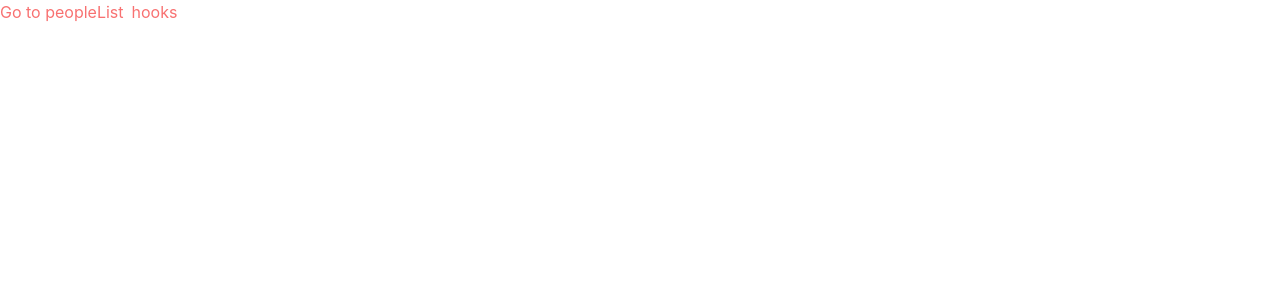
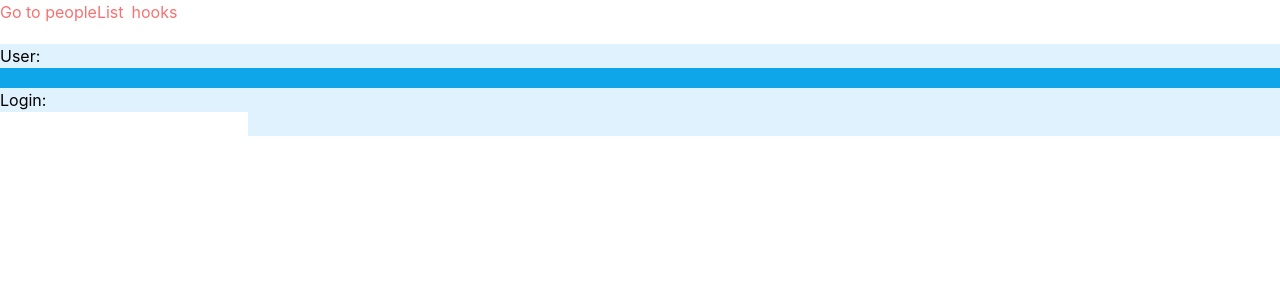
Before and after one commit to eepson123tw/my-app, a React (Create React App) app: page /Hooks in a window 1280 px wide. Shown: the top 300 px of the page. Built offline with nearby package versions, Linux system fonts and the light colour scheme.

Commit message:
feat:Add useContext Hook

```diff
--- /dev/null
+++ b/src/components/Login.tsx
@@ -0,0 +1,16 @@
+import { AppContext } from '../routes/hooks'
+import { ChangeEvent, useContext } from 'react'
+export default function Login() {
+  const appContext = useContext(AppContext)
+  return (
+    <div className=' mt-5 mx-auto  container   bg-sky-100 '>
+      <h2>Login:</h2>
+      <input
+        type='text'
+        onChange={(e: ChangeEvent<HTMLInputElement>) => {
+          appContext?.setUserName(e.target.value)
+        }}
+      />
+    </div>
+  )
+}
--- /dev/null
+++ b/src/components/User.tsx
@@ -0,0 +1,10 @@
+import { useContext } from 'react'
+import { AppContext } from '../routes/hooks'
+export default function User() {
+  const appContext = useContext(AppContext)
+  return (
+    <div className=' mt-5 mx-auto  container   bg-sky-100 '>
+      <h2>User:{appContext?.userName}</h2>
+    </div>
+  )
+}
--- a/src/routes/hooks.tsx
+++ b/src/routes/hooks.tsx
@@ -1,6 +1,19 @@
-import { useState, useRef, useReducer, useEffect, useLayoutEffect } from 'react'
+import {
+  useState,
+  useRef,
+  useReducer,
+  useEffect,
+  useLayoutEffect,
+  createContext
+} from 'react'
 import axios from 'axios'
 
+import User from '../components/User'
+import Login from '../components/Login'
+export const AppContext = createContext<{
+  userName: string
+  setUserName: Function
+} | null>(null)
 export default function Hooks() {
   //before the useEffect, before print the page
   useLayoutEffect(() => {
@@ -51,8 +64,15 @@ export default function Hooks() {
   //   })
   // }, [])
 
+  const [userName, setUserName] = useState('')
+
   return (
     <div className='App mt-5 mx-auto  container   bg-sky-500 '>
+      <AppContext.Provider value={{ userName, setUserName }}>
+        <User></User>
+        <Login></Login>
+      </AppContext.Provider>
+
       {/* {fakeData &&
         fakeData.map(
           (d, i) =>
```
Also changed, not shown: 1 other file (tests, documents, lock files or other folders).
